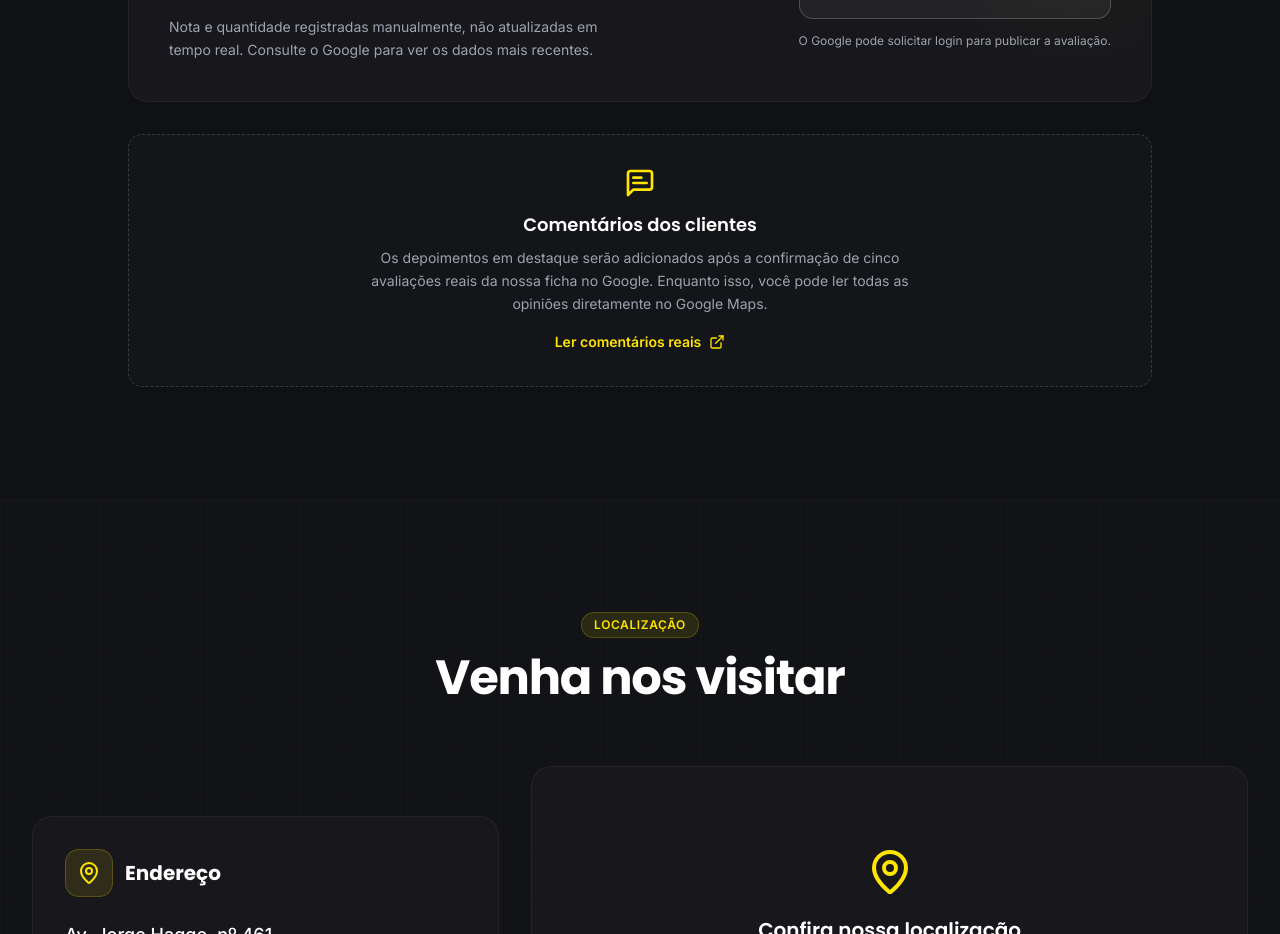
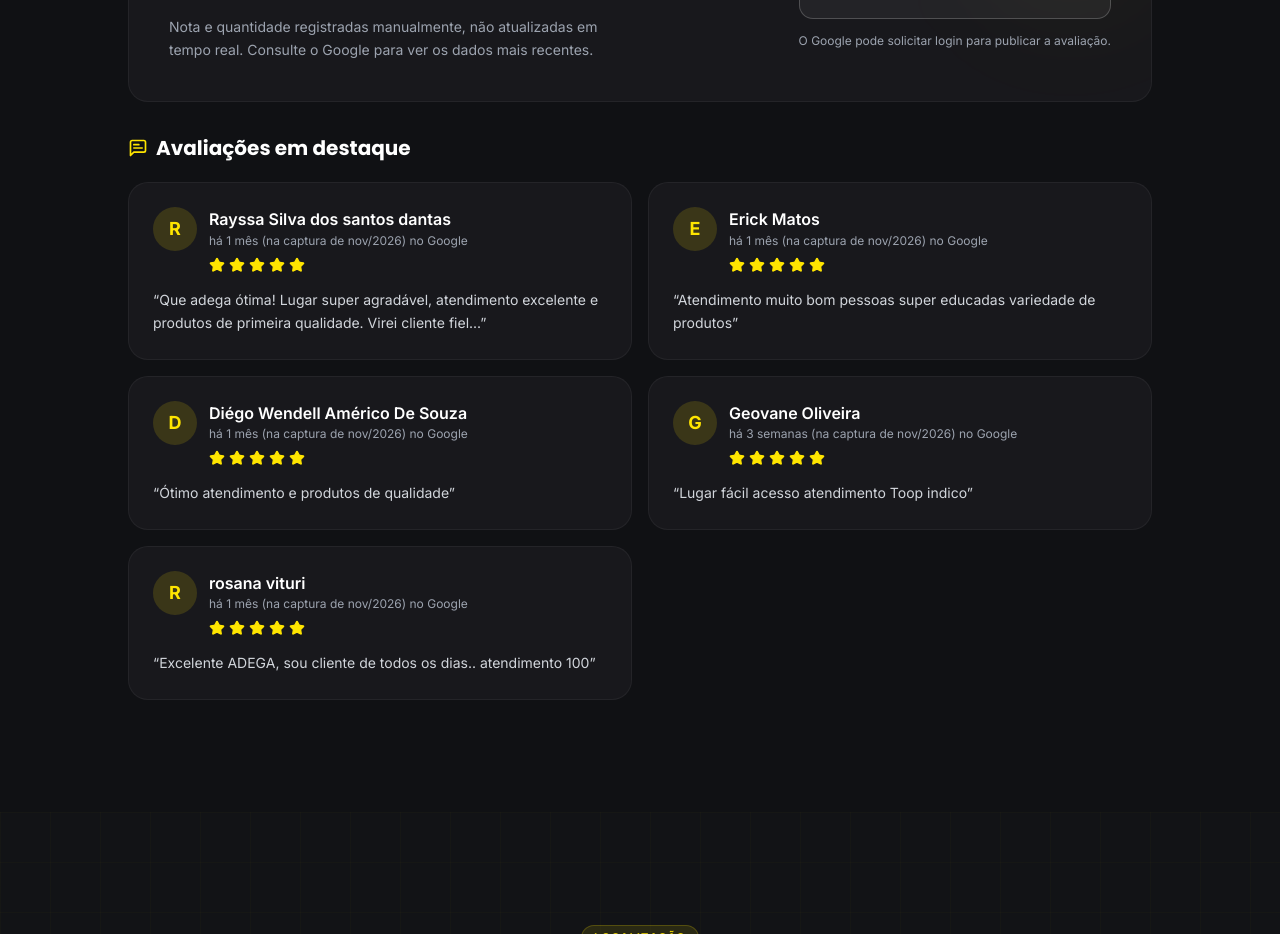
Before and after one commit to kadudevv/adega-ta-no-grau-013, a React (Vite) app: page / in a window 1280 px wide. Shown: the part 3720-4654 px from the top of the page. Built offline with nearby package versions, Linux system fonts and the light colour scheme.

Commit message:
feat: adicionar cinco comentários reais conforme prints do Google Maps

```diff
--- a/src/data/featuredReviews.ts
+++ b/src/data/featuredReviews.ts
@@ -1,11 +1,9 @@
 /**
- * Avaliações em destaque da Adega Tá no Grau 013.
+ * Cinco avaliações reais da Adega Tá no Grau 013, transcritas dos prints
+ * do Google Maps enviados pelo responsável em 16/11/2026.
  *
- * Adicione aqui somente opiniões reais da ficha desta adega no Google Maps,
- * verificando nome, nota, data aproximada e texto. Não utilize comentários
- * de outros estabelecimentos nem gere comentários fictícios.
- *
- * O componente Reviews mostra no máximo cinco avaliações desta lista.
+ * Os tempos relativos correspondem à data da captura, não são atualizados
+ * automaticamente. Textos parcialmente visíveis permanecem truncados.
  */
 export type FeaturedReview = {
   author: string;
@@ -14,4 +12,35 @@ export type FeaturedReview = {
   text: string;
 };
 
-export const featuredReviews: FeaturedReview[] = [];
+export const featuredReviews: FeaturedReview[] = [
+  {
+    author: 'Rayssa Silva dos santos dantas',
+    rating: 5,
+    dateLabel: 'há 1 mês (na captura de nov/2026)',
+    text: 'Que adega ótima! Lugar super agradável, atendimento excelente e produtos de primeira qualidade. Virei cliente fiel...',
+  },
+  {
+    author: 'Erick Matos',
+    rating: 5,
+    dateLabel: 'há 1 mês (na captura de nov/2026)',
+    text: 'Atendimento muito bom pessoas super educadas variedade de produtos',
+  },
+  {
+    author: 'Diégo Wendell Américo De Souza',
+    rating: 5,
+    dateLabel: 'há 1 mês (na captura de nov/2026)',
+    text: 'Ótimo atendimento e produtos de qualidade',
+  },
+  {
+    author: 'Geovane Oliveira',
+    rating: 5,
+    dateLabel: 'há 3 semanas (na captura de nov/2026)',
+    text: 'Lugar fácil acesso atendimento Toop indico',
+  },
+  {
+    author: 'rosana vituri',
+    rating: 5,
+    dateLabel: 'há 1 mês (na captura de nov/2026)',
+    text: 'Excelente ADEGA, sou cliente de todos os dias.. atendimento 100',
+  },
+];
```
